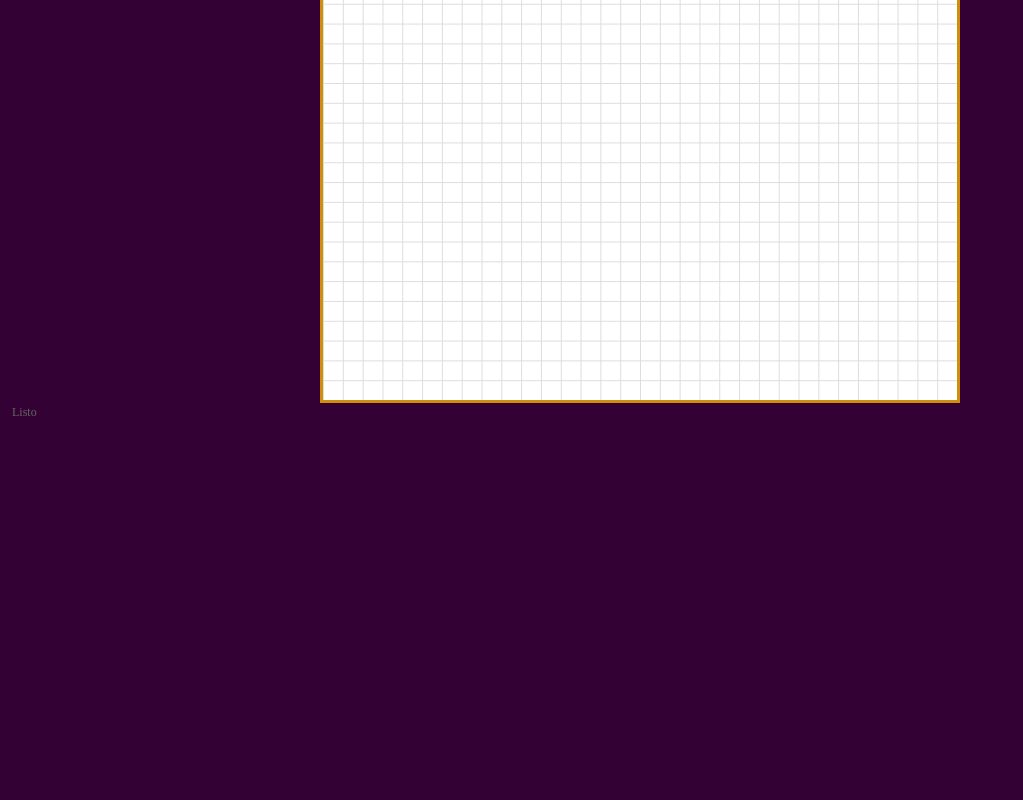
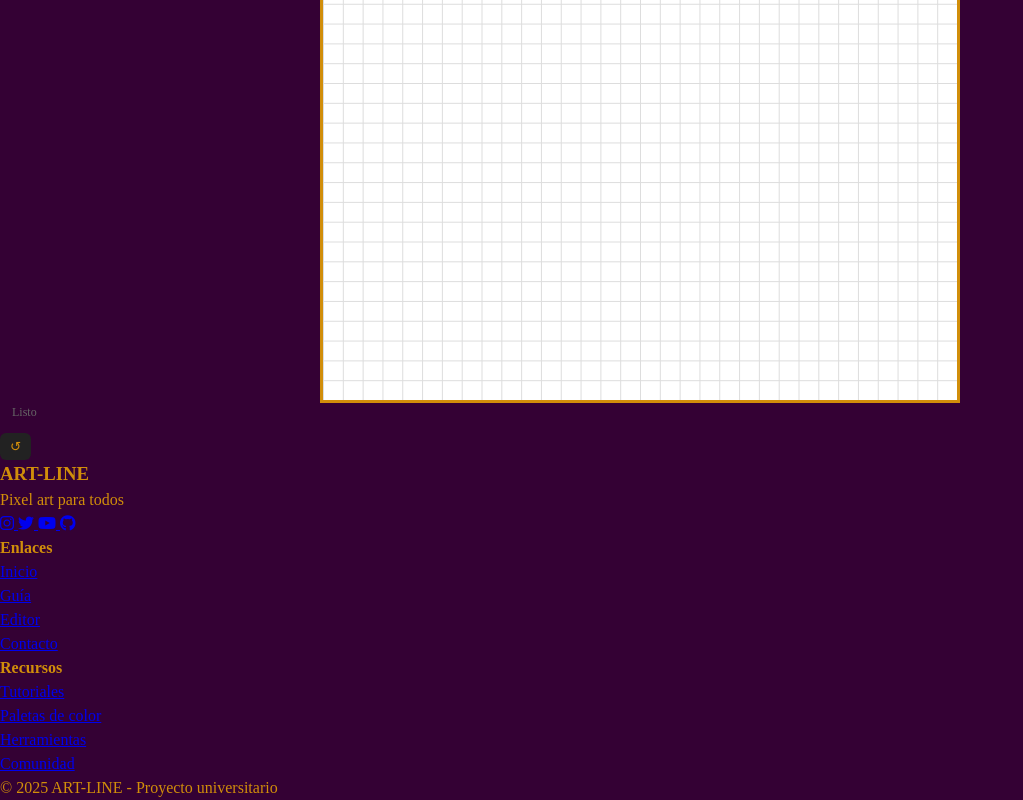
Before and after one commit to J-AQF/J-AQF, a plain HTML site: page Editor.html in a window 1280 px wide. Shown: the part 741-1541 px from the top of the page, without its empty margins (0-1023 px from the left). Before the commit the page ends 1280 px from the top, so only its background shows below. Drawn offline with Linux system fonts and the light colour scheme; a web font is replaced by a local one.

Commit message:
Actualizar Editor.html

```diff
--- a/Editor.html
+++ b/Editor.html
@@ -5,6 +5,7 @@
 <meta name="viewport" content="width=device-width, initial-scale=1.0"/>
 <title>Editor de Pixel‑Art</title>
 <link rel="stylesheet" href="styles-comun.css">
+<link rel="stylesheet" href="https://cdnjs.cloudflare.com/ajax/libs/font-awesome/6.4.0/css/all.min.css">
 <link rel="stylesheet" href="Styles-Editor.css">
 <link rel="preconnect" href="https://fonts.googleapis.com">
 <link rel="preconnect" href="https://fonts.gstatic.com" crossorigin>
@@ -19,7 +20,7 @@
     <div>
         <nav class="navegacion">
             <ul class="navegacion__list">
-                <li class="navegacion__item"><a class="navegacion__link" href="Index.html" >Inicio</a></li>
+                <li class="navegacion__item"><a class="navegacion__link" href="index.html" >Inicio</a></li>
                 <li class="navegacion__item"><a class="navegacion__link" href="Guia.html">Guia</a></li>
 
             </ul>
@@ -70,8 +71,55 @@
     <div class="hint" id="status">Listo</div>
 
     </main>
+
     <script src="script.js"></script>
+</div>
+<button class="zoom-reset" id="resetZoom" title="Resetear zoom">↺</button>
+<footer class="site-footer">
+    <div class="footer-content">
+        <div class="footer-section">
+            <h3 class="footer-title">ART-LINE</h3>
+            <p class="footer-text">Pixel art para todos</p>
+            <div class="footer-social">
+                <a href="#" class="footer-icon" aria-label="Instagram">
+                    <i class="fab fa-instagram"></i>
+                </a>
+                <a href="#" class="footer-icon" aria-label="Twitter">
+                    <i class="fab fa-twitter"></i>
+                </a>
+                <a href="https://youtube.com/javierAQF" rel="noopener" target="_blank" class="footer-icon" aria-label="YouTube">
+                    <i class="fab fa-youtube"></i>
+                </a>
+                <a href="#" class="footer-icon" aria-label="GitHub">
+                    <i class="fab fa-github"></i>
+                </a>
+            </div>
+        </div>
 
-</div>
+        <div class="footer-section">
+            <h4 class="footer-subtitle">Enlaces</h4>
+            <ul class="footer-links">
+                <li><a href="index.html">Inicio</a></li>
+                <li><a  href="Guia.html">Guía</a></li>
+                <li><a class="active" href="Editor.html">Editor</a></li>
+                <li><a  href="contacto.html">Contacto</a></li>
+            </ul>
+        </div>
+
+        <div class="footer-section">
+            <h4 class="footer-subtitle">Recursos</h4>
+            <ul class="footer-links">
+                <li><a href="#">Tutoriales</a></li>
+                <li><a href="#">Paletas de color</a></li>
+                <li><a href="#">Herramientas</a></li>
+                <li><a href="#">Comunidad</a></li>
+            </ul>
+        </div>
+    </div>
+
+    <div class="footer-bottom">
+        <p>© 2025 ART-LINE - Proyecto universitario</p>
+    </div>
+</footer>
 </body>
 </html>
```
